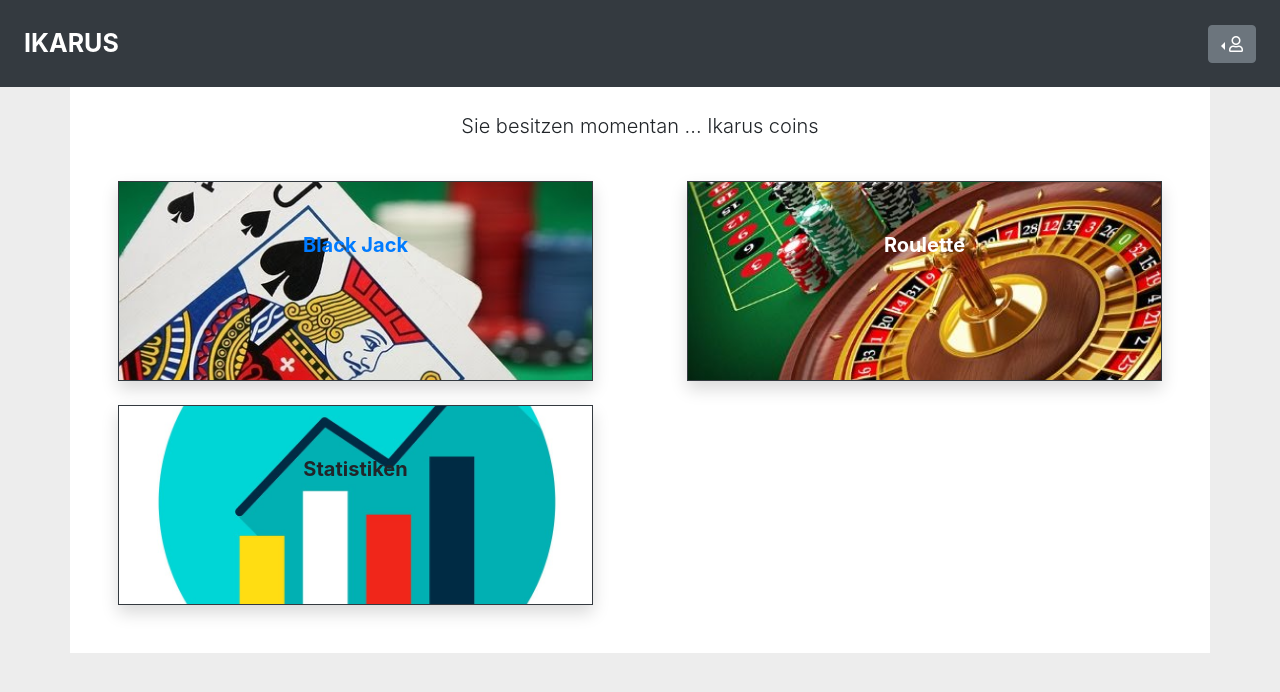
After one commit to BastianBueeler/Ikarus_GamblingSite, a PHP site: page /home.php in a window 1280 px wide. The commit adds this page. Shown: the top 692 px of the page. Run offline with PHP 8.4, Linux system fonts and the light colour scheme; some libraries are stand-ins or nearby versions.

Commit message:
Home Seite erstelle, ohne spezial Berechtigungen für Admin

```diff
--- /dev/null
+++ b/home.php
@@ -0,0 +1,55 @@
+<!DOCTYPE html>
+<html lang="en">
+  <head>
+    <meta charset="utf-8">
+    <link rel="stylesheet" href="https://stackpath.bootstrapcdn.com/bootstrap/4.3.1/css/bootstrap.min.css" integrity="sha384-ggOyR0iXCbMQv3Xipma34MD+dH/1fQ784/j6cY/iJTQUOhcWr7x9JvoRxT2MZw1T" crossorigin="anonymous">
+    <link rel="stylesheet" type="text/css" href="main.css">
+    <link rel="stylesheet" href="https://use.fontawesome.com/releases/v5.6.1/css/all.css">
+    <title>Benuter erstellen</title>
+  </head>
+  <body>
+
+    <div class="bg-dark d-flex align-items-center justify-content-between header">
+        <p class="m-4 text-white font-weight-bold">IKARUS</p>
+        <div class="dropdown dropleft m-4">
+            <a href="#" class="btn btn-secondary dropdown-toggle" id="dropdownMenu" data-toggle="dropdown" role="button"><i class="far fa-user"></i></a>
+
+            <div class="dropdown-menu">
+                <a href="#" class="dropdown-item">Benutzer abmelden</a>
+                <a href="#" class="dropdown-item">Benutzer löschen</a>
+            </div>
+        </div>
+    </div>
+
+    <div class="container bg-white content">
+
+        <div class="row mb-4">
+            <div class="col-12">
+                <p class="text-center pt-4 lead">Sie besitzen momentan ... Ikarus coins</p>
+            </div>
+        </div>
+
+        <div class="row mb-4 d-flex justify-content-between">
+
+            <div class="boxBlackJack border border-dark col-5 ml-5 shadow" onclick="window.location='http://google.com';">
+                <p class="lead text-center font-weight-bold mt-5 text-primary">Black Jack</p>
+            </div>
+
+            <div class="boxRoulette border border-dark col-5 mr-5 shadow" onclick="window.location='http://google.com';">
+                <p class="lead text-center font-weight-bold mt-5 text-white">Roulette</p>
+            </div>
+        </div>
+
+        <div class="row d-flex justify-content-start">
+            <div class="boxStatistics border border-dark col-5 ml-5 mb-5 shadow" onclick="window.location='http://google.com';">
+                <p class="lead text-center font-weight-bold mt-5">Statistiken</p>
+            </div>
+        </div>
+
+    </div>
+
+  <script src="https://code.jquery.com/jquery-3.3.1.slim.min.js" integrity="sha384-q8i/X+965DzO0rT7abK41JStQIAqVgRVzpbzo5smXKp4YfRvH+8abtTE1Pi6jizo" crossorigin="anonymous"></script>
+    <script src="https://cdnjs.cloudflare.com/ajax/libs/popper.js/1.14.7/umd/popper.min.js" integrity="sha384-UO2eT0CpHqdSJQ6hJty5KVphtPhzWj9WO1clHTMGa3JDZwrnQq4sF86dIHNDz0W1" crossorigin="anonymous"></script>
+    <script src="https://stackpath.bootstrapcdn.com/bootstrap/4.3.1/js/bootstrap.min.js" integrity="sha384-JjSmVgyd0p3pXB1rRibZUAYoIIy6OrQ6VrjIEaFf/nJGzIxFDsf4x0xIM+B07jRM" crossorigin="anonymous"></script>
+  </body>
+</html>
--- a/main.css
+++ b/main.css
@@ -1,8 +1,10 @@
-/*Benutzer erstellen*/
 
 body{
     background-color: #EDEDED;
 }
+
+
+/*Benutzer erstellen*/
 
 .createUserWindow{
     border: solid black;
@@ -13,3 +15,44 @@ body{
     border-bottom: solid black 3px;
     font-size: 35px;
 }
+
+
+/*Home Seite*/
+
+.header{
+    font-size: 25px;
+}
+
+.boxBlackJack{
+    background-image: url("./blackjack.jpg");
+    width: 200px;
+    height: 200px;
+    background-position: center;
+    background-repeat: no-repeat;
+    background-size: cover;
+    font-size: 25px;
+}
+
+.boxRoulette{
+    background-image: url("./roulette.jpg");
+    width: 200px;
+    height: 200px;
+    background-position: center;
+    background-repeat: no-repeat;
+    background-size: cover;
+    font-size: 25px;
+}
+
+.boxStatistics{
+    background-image: url("./statistiken.jpg");
+    width: 200px;
+    height: 200px;
+    background-position: center;
+    background-repeat: no-repeat;
+    background-size: cover;
+    font-size: 25px;
+}
+
+.content{
+    font-size: 30px;
+}
```
Also changed, not shown: blackjack.jpg (added), roulette.jpg (added), statistiken.jpg (added).
